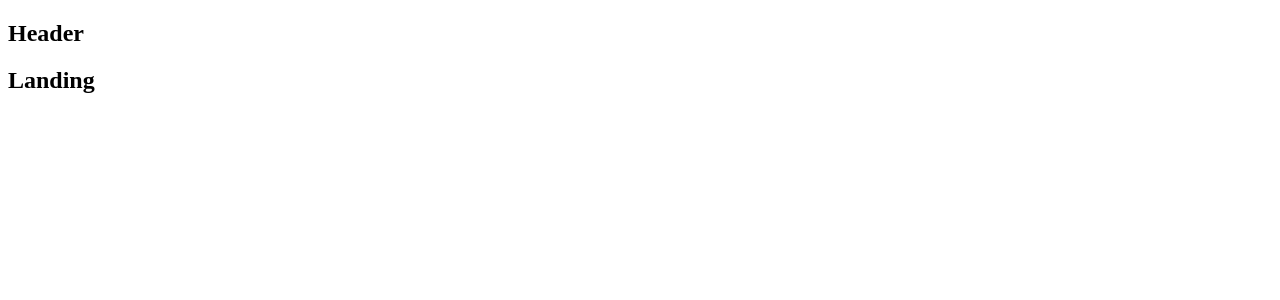
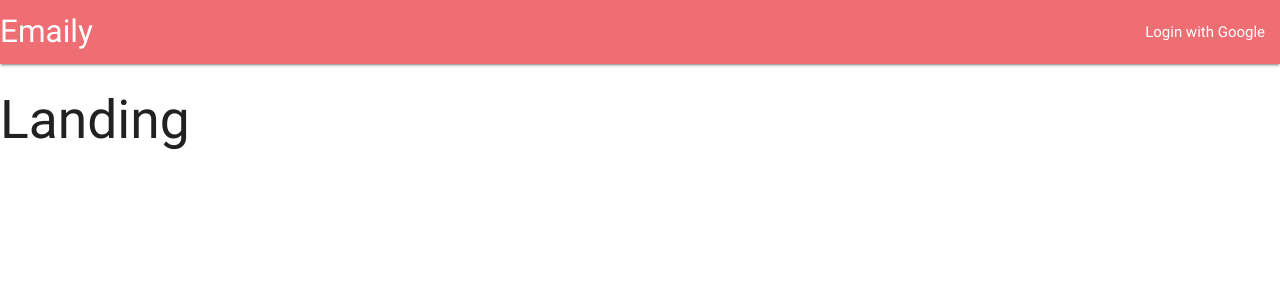
Before and after one commit to praveenpke/Emaily-App, a React (Create React App) app in the folder client/: page / in a window 1280 px wide. Shown: the top 300 px of the page. Built offline with nearby package versions, Linux system fonts and the light colour scheme.

Commit message:
adding thrid party style framework materialize and classes to Header component

```diff
--- a/client/package.json
+++ b/client/package.json
@@ -8,6 +8,7 @@
     }
   },
   "dependencies": {
+    "materialize-css": "^0.100.2",
     "react": "^16.2.0",
     "react-dom": "^16.2.0",
     "react-redux": "^5.0.7",
--- a/client/src/components/App.js
+++ b/client/src/components/App.js
@@ -1,9 +1,7 @@
 import React from 'react';
 import {BrowserRouter,Route} from 'react-router-dom';
 
-const Header = () => {
-    return <h2>Header</h2>
-}
+import Header from './Header';
 
 const Dashboard = () => {
     return <h2>Dashboard</h2>
--- /dev/null
+++ b/client/src/components/Header.js
@@ -0,0 +1,23 @@
+import React, { Component } from 'react';
+
+
+class Header extends Component {
+
+    render() {
+        return (
+            <nav>
+                <div className="nav-wrapper">
+                    <a className="left brand-logo"> Emaily</a>
+                    <ul className="right">
+                        <li>
+                            <a href="/auth/google">Login with Google</a>
+                        </li>
+                    </ul>
+
+                </div>
+            </nav>
+         )
+    }
+}
+
+export default Header;
--- a/client/src/index.js
+++ b/client/src/index.js
@@ -1,5 +1,10 @@
 import React from 'react';
 import ReactDOM from 'react-dom';
+
+//importing material css file --webpack automatically detects css file when import into javascript file
+import 'materialize-css/dist/css/materialize.min.css';
+
+
 
 //redux tools imports
 import {Provider} from 'react-redux';
```
Also changed, not shown: 1 other file (tests, documents, lock files or other folders).
